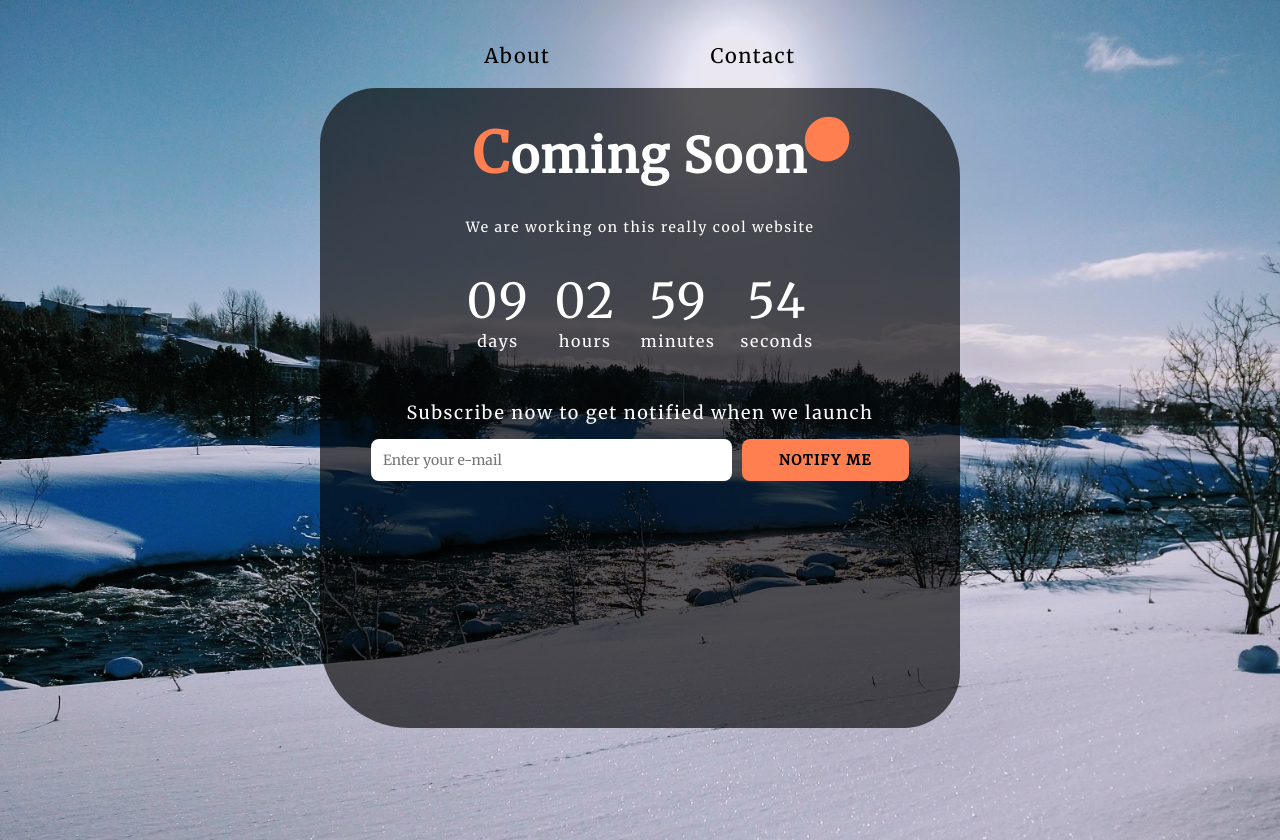
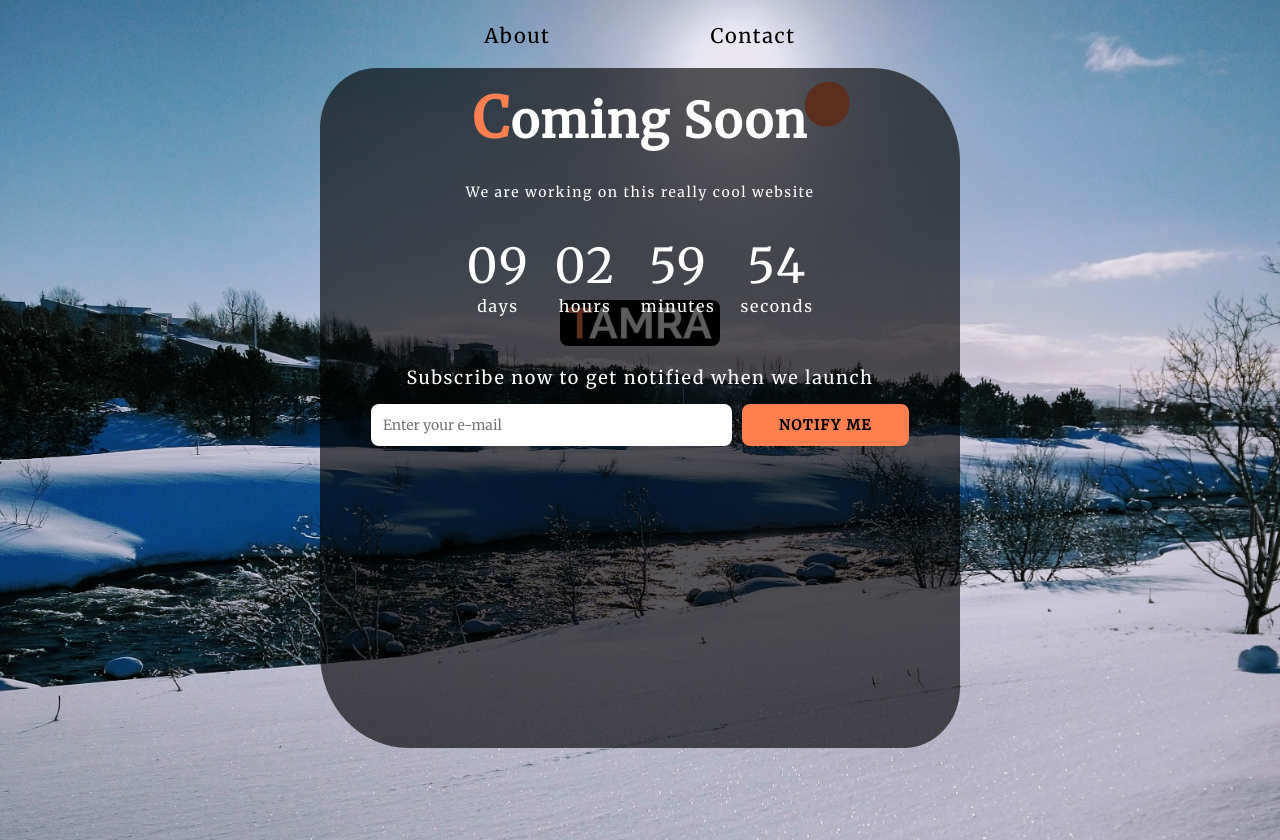
Before and after one commit to lydiastef/ComingSoon, a plain HTML site: page index.html in a window 1280 px wide. Drawn offline with Linux system fonts and the light colour scheme.

Commit message:
logo added

```diff
--- a/css/style.css
+++ b/css/style.css
@@ -49,14 +49,24 @@ Version:
     z-index: -1;
 }
 
+.logo img {
+    display: flex;
+    margin: auto;
+    margin-top: -500px;
+    width: 20vh;
+    height: auto;
+    background-color: black;
+    border-radius: 8px;
+    z-index: 1;
+}
+
 .card {
     background-color: #030303a4;
     position: relative;
     width: 85%;
-    height: 80vh;
+    height: 85vh;
     text-align: center;
-    padding-top: 25px;
-    z-index: 1;
+    padding-top: 10px;
     animation: borderAnimation 6s ease-in-out infinite both alternate;
 }
 
--- a/index.html
+++ b/index.html
@@ -53,6 +53,9 @@
             </div>
         </div>
     </section>
+    <div class="logo">
+        <img class="logo" src="./images/Logo.png" alt="">
+    </div>
 
     <script src="./js/script.js"></script>
     <script src="./js/jquery.js"></script>
```
Also changed, not shown: html/contact.html (+1 -0 lines), images/Favicon.svg (added), images/Logo.png (added), images/dummy_3529x2165_ffffff_cccccc.png (added).
